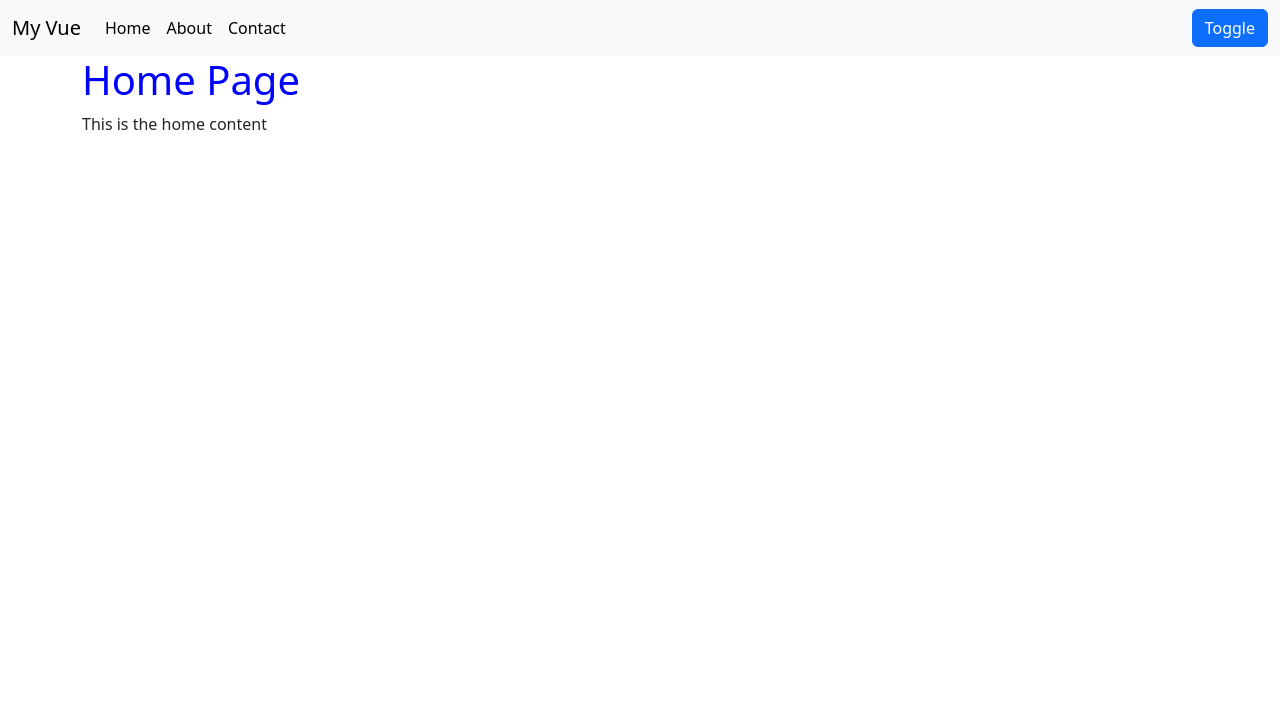
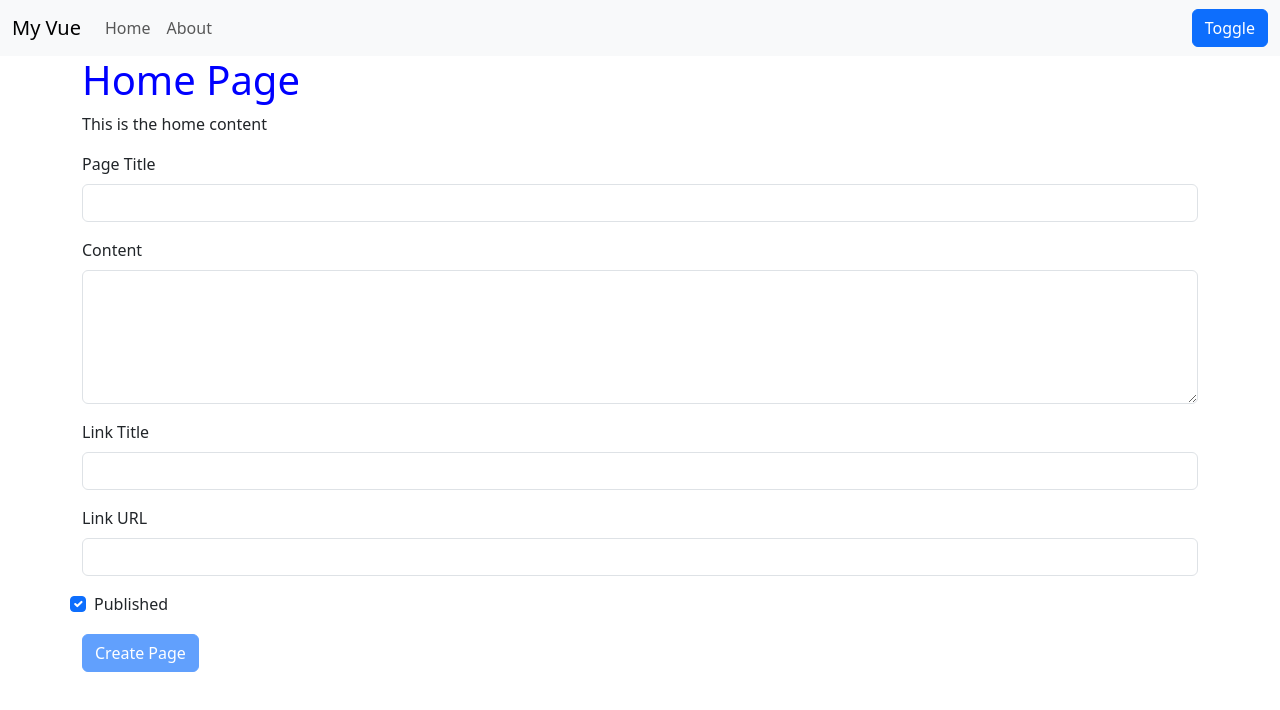
Before and after one commit to HarinashNL/vue-start, a Vue app: page / in a window 1280 px wide. Shown: the top 710 px of the page. Built offline with nearby package versions, Linux system fonts and the light colour scheme.

Commit message:
new files

```diff
--- /dev/null
+++ b/public/pages.json
@@ -0,0 +1,18 @@
+[ {
+    "link": { "text": "Home", "ul": "index.html" },
+    "pageTitle": "Home Page",
+    "content": "This is the home content",
+    "published" : true
+  },
+  {
+    "link": { "text": "About", "ul": "about.html" },
+    "pageTitle": "About Page",
+    "content": "This is the about content",
+    "published" : true
+  },
+  {
+    "link": { "text": "Contact", "ul": "contact.html" },
+    "pageTitle": "Contact Page",
+    "content": "This is the contact content",
+    "published" : false
+  }]
--- a/src/App.vue
+++ b/src/App.vue
@@ -1,44 +1,47 @@
 <template>
-  <navbar
-    :pages="pages"
-    :active-page="activePage"
-    :nav-link-click="(index) => (activePage = index)"
-  >
-  </navbar>
+  <navbar :pages="pages" :active-page="activePage"> </navbar>
 
-  <page-viewer :page="pages[activePage]"></page-viewer>
+  <div v-show="false">hide this content</div>
+
+  <page-viewer v-if="pages.length > 0" :page="pages[activePage]"></page-viewer>
+  <create-page @page-created="pageCreated"> </create-page>
 </template>
 
 <script>
 import PageViewer from "./components/PageViewer.vue";
 import Navbar from "./components/Navbar.vue";
+import CreatePage from "./components/CreatePage.vue";
 
 export default {
   components: {
     Navbar,
     PageViewer,
+    CreatePage,
+  },
+  created() {
+    //lifecycle hook
+    this.getPages();
+
+    this.$bus.$on("navbarLinkActived", (index) => {
+      this.activePage = index;
+    });
   },
   data() {
     return {
       activePage: 0,
-      pages: [
-        {
-          link: { text: "Home", url: "index.html" },
-          pageTitle: "Home Page",
-          content: "This is the home content",
-        },
-        {
-          link: { text: "About", url: "about.html" },
-          pageTitle: "About Page",
-          content: "This is the about content",
-        },
-        {
-          link: { text: "Contact", url: "contact.html" },
-          pageTitle: "Contact Page",
-          content: "This is the contact content",
-        },
-      ],
+      pages: [],
     };
+  },
+  methods: {
+    async getPages() {
+      let res = await fetch("pages.json");
+      let data = await res.json();
+
+      this.pages = data;
+    },
+    pageCreated(pageObj) {
+      this.pages.push(pageObj);
+    },
   },
 };
 </script>
--- /dev/null
+++ b/src/components/CreatePage.vue
@@ -0,0 +1,125 @@
+<template>
+  <form action="" class="container mb-3">
+    <div class="row">
+      <div class="cold-md-8">
+        <div class="mb-3">
+          <label for="" class="form-label">Page Title</label>
+          <input type="text" class="form-control" v-model="pageTitle" />
+        </div>
+        <div class="mb-3">
+          <label for="" class="form-label">Content</label>
+          <textarea
+            type="text"
+            class="form-control"
+            rows="5"
+            v-model="content"
+          ></textarea>
+        </div>
+      </div>
+
+      <div class="col">
+        <div class="mb-3">
+          <label for="" class="form-label">Link Title</label>
+          <input type="text" class="form-control" v-model="linkText" />
+        </div>
+        <div class="mb-3">
+          <label for="" class="form-label">Link URL</label>
+          <input type="text" class="form-control" v-model="linkUrl" />
+        </div>
+        <div class="row mb-3">
+          <div class="form-check">
+            <input
+              type="checkbox"
+              class="form-check-input"
+              v-model="published"
+            />
+            <label class="form-check-label" for="gridCheck1">Published</label>
+          </div>
+        </div>
+      </div>
+    </div>
+
+    <div class="mb-3">
+      <button
+        class="btn btn-primary"
+        :disabled="isFormInvalid"
+        @click.prevent="submitForm"
+      >
+        <!--callin pageCreated function from App.vue -->
+        Create Page
+      </button>
+    </div>
+  </form>
+</template>
+
+<script>
+export default {
+  emits: {
+    pageCreate(pageTitle, content, link, published) {
+      if (!pageTitle) {
+        return false;
+      }
+
+      if (!content) {
+        return false;
+      }
+
+      if (!link || link.text || link.url) {
+        return false;
+      }
+
+      return true;
+    },
+  },
+  computed: {
+    isFormInvalid() {
+      return (
+        !this.pageTitle || !this.content || !this.linkText || !this.linkUrl
+      );
+    },
+  },
+  data() {
+    return {
+      pageTitle: "",
+      content: "",
+      linkText: "",
+      linkUrl: "",
+      published: true,
+    };
+  },
+  methods: {
+    submitForm() {
+      if (!this.pageTitle || !this.content || !this.linkText || !this.linkUrl) {
+        alert("Please fill the form");
+        return;
+      }
+
+      this.$emit("pageCreated", {
+        pageTitle: this.pageTitle,
+        content: this.content,
+        link: {
+          text: this.linkText,
+          url: this.linkUrl,
+        },
+        published: this.published,
+      });
+
+      this.pageTitle = "";
+      this.content = "";
+      this.linkText = "";
+      this.linkUrl = "";
+      this.published = true;
+    },
+  },
+  watch: {
+    pageTitle(newTitle, oldTitle) {
+      if (this.linkText === oldTitle) {
+        this.linkText = newTitle;
+      }
+    },
+  },
+};
+</script>
+
+<!--computed properties return data and return it. no changes -->
+<!--watcher give value changes and allow to mutate-->
--- a/src/components/Navbar.vue
+++ b/src/components/Navbar.vue
@@ -5,13 +5,15 @@
     <div class="container-fluid">
       <a class="navbar-brand" href="#">My Vue</a>
       <ul class="navbar-nav me-auto mb-2 mb-lg-0">
-        <li v-for="(page, index) in pages" class="nav-item" :key="index">
-          <navbar-link
-            :page="page"
-            :isActive="activePage === index"
-            @click.prevent="navLinkClick(index)"
-          ></navbar-link>
-        </li>
+        <navbar-link
+          v-for="(page, index) in publishedPages"
+          class="nav-item"
+          :key="index"
+          :page="page"
+          :index="index"
+          :isActive="activePage === index"
+          @actived="$emit('actived')"
+        ></navbar-link>
       </ul>
       <form class="d-flex">
         <button class="btn btn-primary" @click.prevent="changeTheme()">
@@ -29,7 +31,15 @@ export default {
   components: {
     NavbarLink,
   },
-  props: ["pages", "activePage", "navLinkClick"],
+  created() {
+    this.getThemeSetting();
+  },
+  computed: {
+    publishedPages() {
+      return this.pages.filter((p) => p.published);
+    },
+  },
+  props: ["pages", "activePage"],
   data() {
     return {
       theme: "light",
@@ -43,6 +53,17 @@ export default {
       }
 
       this.theme = theme; //define theme property to be theme property
+      this.storeThemeSetting(); //call get theme setting
+    },
+    storeThemeSetting() {
+      localStorage.setItem("theme", this.theme);
+    },
+    getThemeSetting() {
+      let theme = localStorage.getItem("theme");
+
+      if (theme) {
+        this.theme = theme;
+      }
     },
   },
 };
--- a/src/components/NavbarLink.vue
+++ b/src/components/NavbarLink.vue
@@ -1,17 +1,20 @@
 <template>
+  <li>
     <a
       class="nav-link"
       :class="{ active: activePage == index }"
       aria-current="page"
       :href="page.link.url"
       :title="`This link goes to the ${page.link.text}`"
+      @click.prevent="$bus.$emit('navbarLinkActived', index)"
       >{{ page.link.text }}</a
     >
+  </li>
 </template>
 
 <script>
 export default {
-  props: ["page", "isActive"],
+  props: ["page", "index", "isActive"],
   computed: {
     activeClasses() {
       return {
--- a/src/components/PageViewer.vue
+++ b/src/components/PageViewer.vue
@@ -10,7 +10,17 @@
 
 <script>
 export default {
-  props: ["page"],
+  props: {
+    page: {
+      type: Object,
+      default(rawProps) {
+        return {
+          pageTitle: "",
+          content: "",
+        };
+      },
+    },
+  },
 };
 </script>
 <style scoped>
--- /dev/null
+++ b/src/utils/Event.js
@@ -0,0 +1,21 @@
+const events = new Map();
+
+export default{
+    $on(eventName, fn){
+        if(!events.has(eventName)){
+            events.set(eventName, [])
+        }
+
+        events.get(eventName).push(fn);
+    },
+
+    $off(eventName, fn){
+        throw { message:'Not implemented'};
+    },
+
+    $emit(eventName, data){
+        if(events.has(eventName)){
+            events.get(eventName).forEach(fn => fn(data));
+        }
+    }
+}
```
Also changed, not shown: src/main.js (+7 -1 lines). Lines whose indentation alone changed are shown as unchanged.
